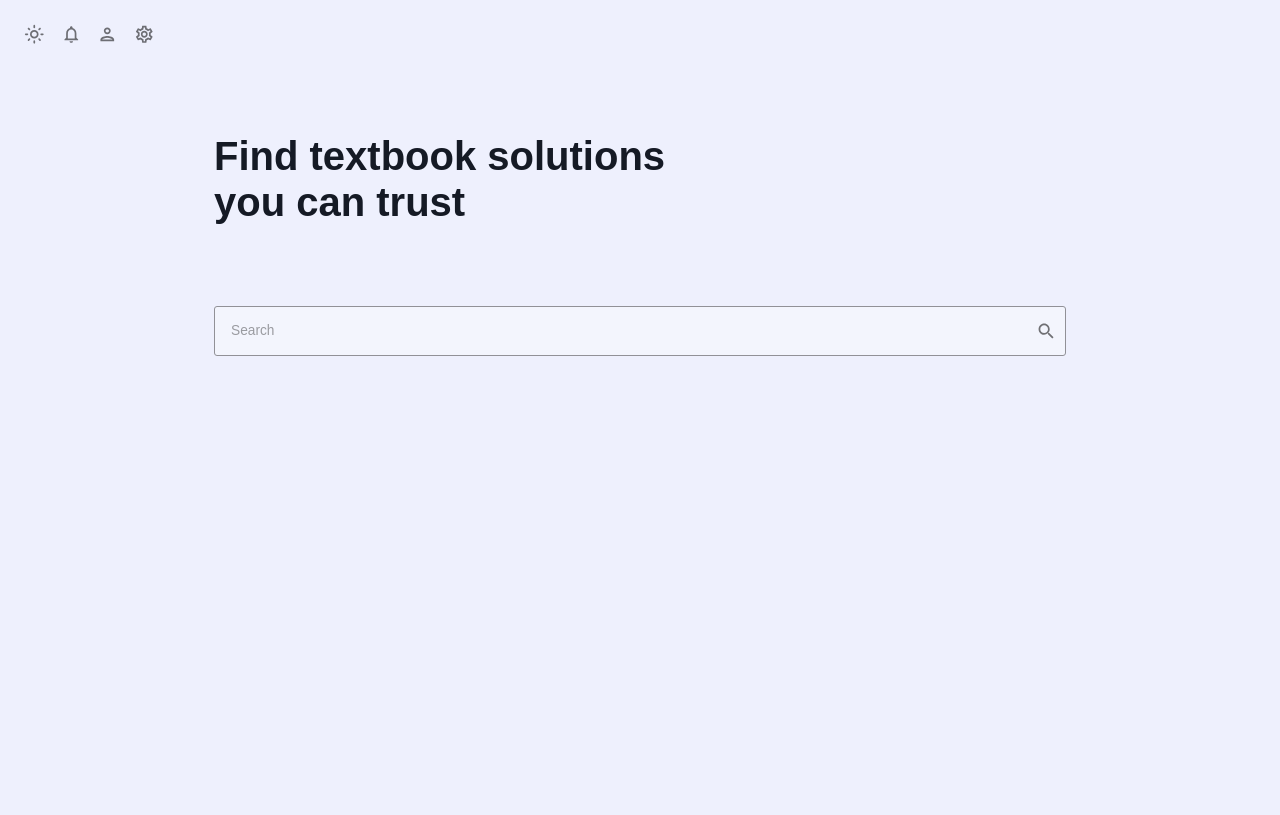
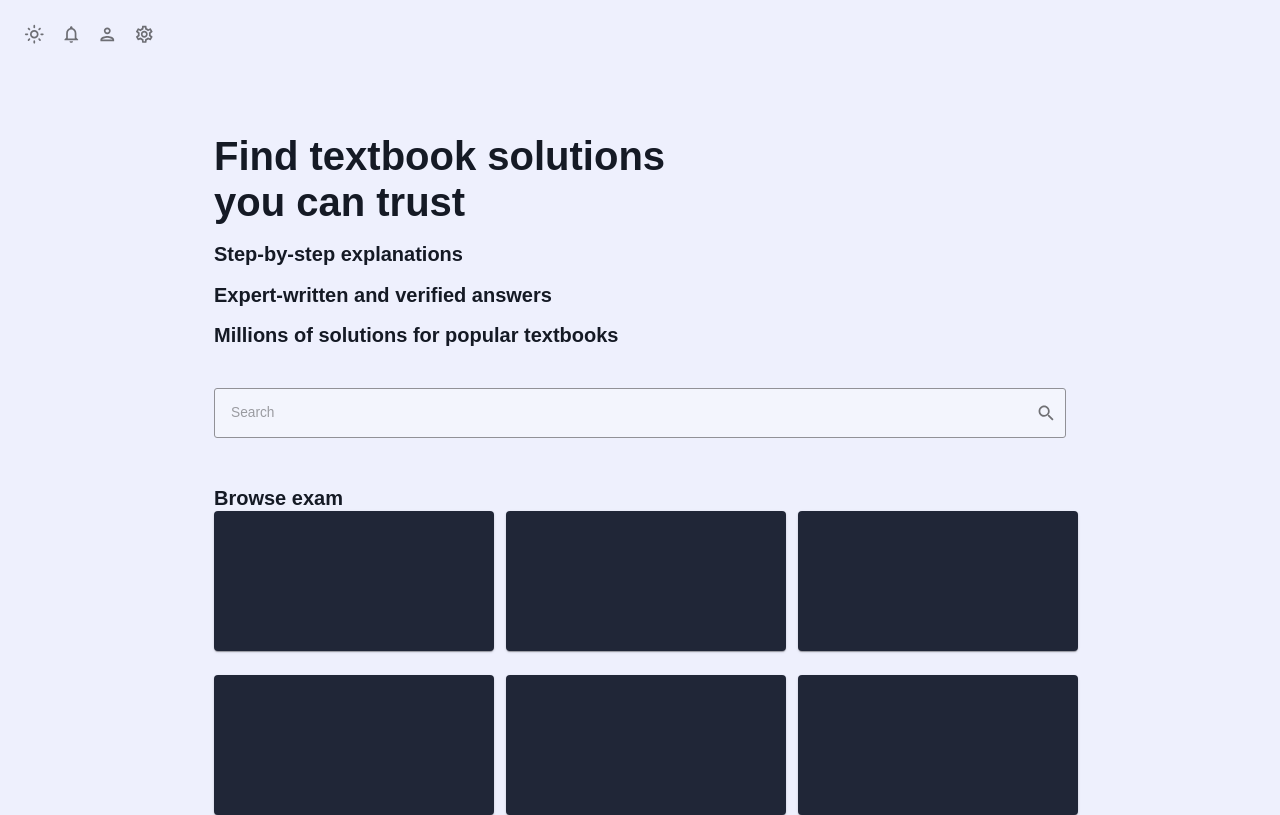
Before and after one commit to thanhdxuan/summer-trainning, a React (Create React App) app in the folder client/: page / in a window 1280 px wide. Built offline with nearby package versions, Linux system fonts and the light colour scheme.

Commit message:
update grid

```diff
--- /dev/null
+++ b/client/src/components/Header.jsx
@@ -0,0 +1,19 @@
+import { Typography, Box, useTheme } from "@mui/material"
+import { tokens } from "../theme"
+
+const Header = () => {
+    const theme = useTheme();
+    const colors = tokens(theme.palette.mode)
+    return (
+         // Header
+        <Box>
+            <Typography
+               variant="h4"
+               color={colors.blackAccent[800]}
+               fontWeight="bold"
+            >Browse exam</Typography>
+        </Box>
+    )
+}
+
+export default Header;
--- /dev/null
+++ b/client/src/components/SubjectCard.jsx
@@ -0,0 +1,19 @@
+import { Box, useTheme, Paper, Grid} from '@mui/material';
+import { tokens } from '../theme';
+
+const SubjectCard = ({cardInfo}) => {
+   const theme = useTheme();
+   const colors = tokens(theme.palette.mode);
+   return (
+      <Grid>
+         <Paper
+          sx={{
+            height: 140,
+            width: 280,
+            backgroundColor: colors.blackAccent[700]
+         }} />
+      </Grid>
+   );
+}
+
+export default SubjectCard;
--- a/client/src/sences/home/index.jsx
+++ b/client/src/sences/home/index.jsx
@@ -1,15 +1,20 @@
 import Box from '@mui/material/Box';
 import Typography from '@mui/material/Typography';
-import { Button, Stack, Container } from "@mui/material";
+import { Button, Stack, Container, Grid } from "@mui/material";
 import { useTheme, IconButton } from '@mui/material';
 import { ColorModeContext, tokens } from '../../theme';
 import InputBase from '@mui/material/InputBase';
 import SearchIcon from '@mui/icons-material/Search'
 import "./styles.css"
+import { pink } from '@mui/material/colors';
+import Header from '../../components/Header';
+import SubjectCard from '../../components/SubjectCard';
+
 const Home = () => {
    const theme = useTheme();
    const colors = tokens(theme.palette.mode);
    return (
+      <Box>
          <Box
             sx={{
                pt: 8,
@@ -18,9 +23,11 @@ const Home = () => {
          >
             <Container maxWidth='md'>
                <Box
-               sx={{ mr: 40, mb: 10 }}
-               spacing={2}
+                  sx={{ mr: 40, mb: 5 }}
                   justifyContent="center"
+                  display="flex"
+                  flexDirection="column"
+                  gap={2}
                >
                   <Typography
                      variant="h1"
@@ -28,6 +35,27 @@ const Home = () => {
                      fontWeight='bold'
                      >
                      Find textbook solutions you can trust
+                  </Typography>
+                  <Typography
+                     variant="h4"
+                     color={colors.blackAccent[800]}
+                     fontWeight='bold'
+                     >
+                     Step-by-step explanations
+                  </Typography>
+                  <Typography
+                     variant="h4"
+                     color={colors.blackAccent[800]}
+                     fontWeight='bold'
+                     >
+                     Expert-written and verified answers
+                  </Typography>
+                  <Typography
+                     variant="h4"
+                     color={colors.blackAccent[800]}
+                     fontWeight='bold'
+                     >
+                     Millions of solutions for popular textbooks
                   </Typography>
                   {/* Search bar */}
                </Box>
@@ -48,6 +76,19 @@ const Home = () => {
                </Box>
             </Container>
          </Box>
+         <Box>
+            <Container maxWidth="md">
+               <Header />
+               <Grid container spacing={{ xs: 2, md: 3}} >
+                  {Array.from(Array(6)).map((_, index) => (
+                     <Grid item xs={3} sm={4} md={4} key={index}>
+                        <SubjectCard />
+                     </Grid>
+                  ))}
+               </Grid>
+            </Container>
+         </Box>
+      </Box>
    );
 }
 
--- a/client/src/sences/home/styles.css
+++ b/client/src/sences/home/styles.css
@@ -1,3 +1,3 @@
 .MuiInputBase-input::placeholder {
-  color: "#151a25",
+  color: rgb(119, 34, 48)
 }
```
Lines whose indentation alone changed are shown as unchanged.
